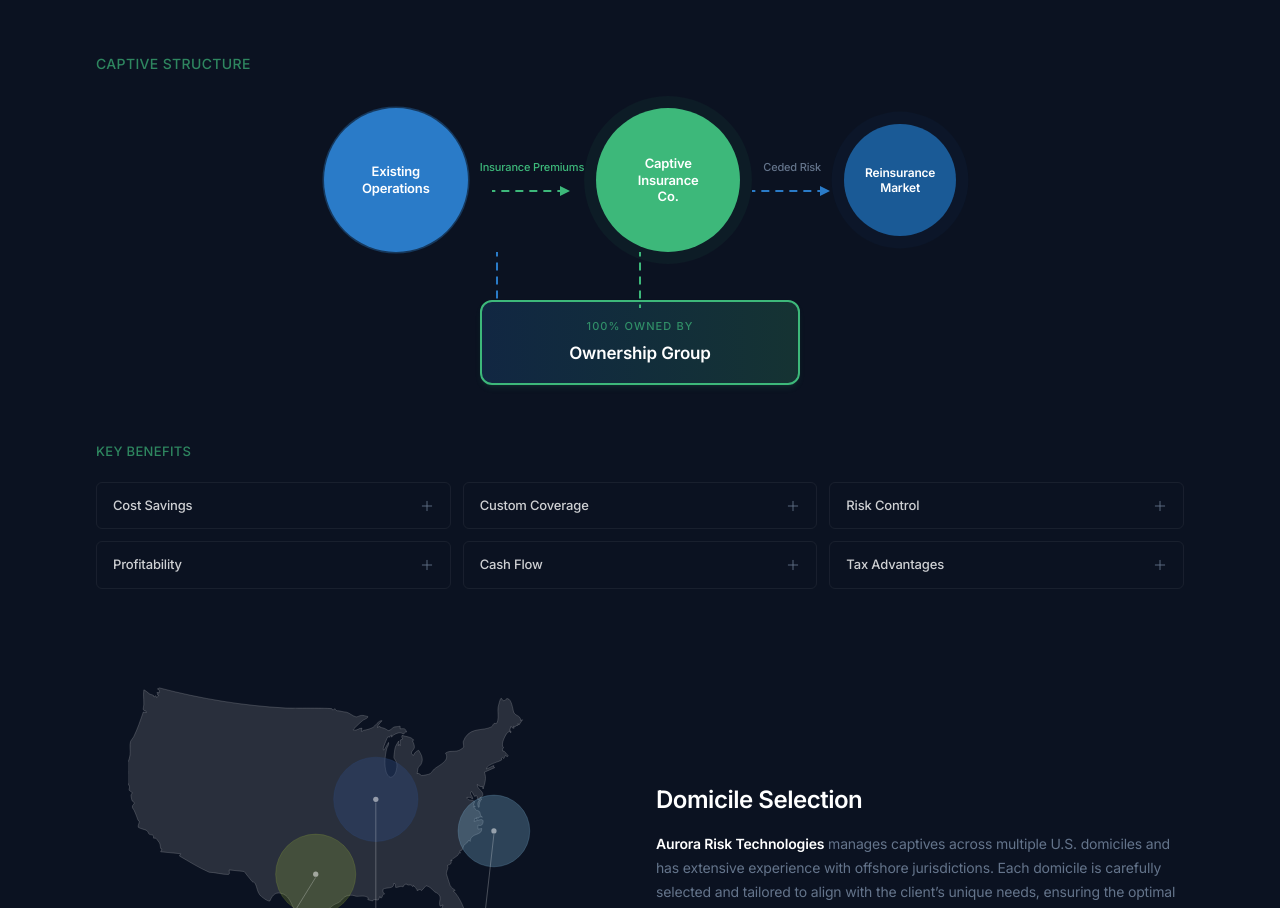
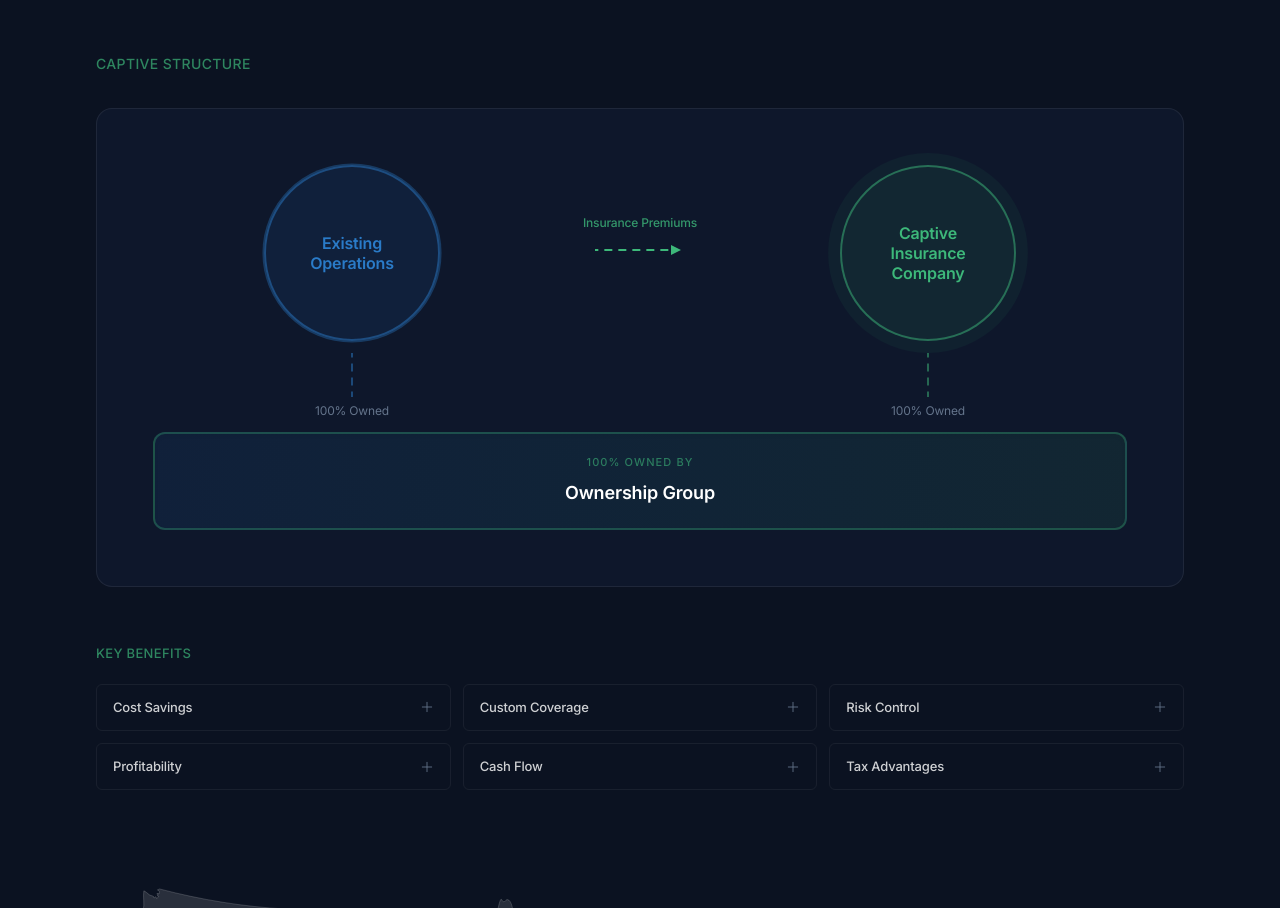
Before and after one commit to alexanderjoo-max/aurora, a website built with Vite: page index2.html in a window 1280 px wide. Shown: the part 2511-3419 px from the top of the page. Built offline with nearby package versions, Linux system fonts and the light colour scheme.

Commit message:
Redesign Captive Structure infographic layout
- Remove Reinsurance Market node
- Use CSS grid to perfectly center connector lines under each circle
- Extend Ownership Group box to full width of graphic
- Wrap entire infographic in a background section box

Co-Authored-By: Claude Sonnet 4.6 <noreply@anthropic.com>

```diff
--- a/index2.html
+++ b/index2.html
@@ -226,77 +226,61 @@
       </style>
       <div class="mb-14">
         <h3 class="text-[14px] font-medium text-aurora-green/70 tracking-wide uppercase mb-8">Captive Structure</h3>
-        <div class="relative max-w-2xl mx-auto">
 
-          <!-- Row 1: Operations → Captive → Reinsurance -->
-          <div class="flex items-center justify-center gap-0 mb-0">
+        <!-- Outer section box -->
+        <div class="rounded-2xl border border-white/[0.07] bg-aurora-navy-light/60 p-8 lg:p-14">
+          <!-- CSS Grid: left-col | arrow-col | right-col -->
+          <div class="grid items-start" style="grid-template-columns:1fr auto 1fr">
 
-            <!-- Existing Operations -->
+            <!-- LEFT CIRCLE -->
             <div class="flex flex-col items-center">
-              <div class="pulse-blue w-36 h-36 rounded-full bg-aurora-blue flex items-center justify-center shadow-lg shadow-aurora-blue/40">
-                <span class="text-[13px] font-semibold text-white text-center leading-tight px-3">Existing<br/>Operations</span>
+              <div class="pulse-blue w-36 h-36 sm:w-44 sm:h-44 rounded-full bg-aurora-blue/10 border-2 border-aurora-blue/50 flex items-center justify-center shadow-lg shadow-aurora-blue/20">
+                <span class="text-[14px] sm:text-[16px] font-semibold text-aurora-blue text-center leading-tight px-4">Existing<br/>Operations</span>
               </div>
             </div>
 
-            <!-- Arrow right: Premiums -->
-            <div class="flex flex-col items-center mx-3">
-              <span class="text-[11px] text-aurora-green font-medium mb-1 whitespace-nowrap">Insurance Premiums</span>
-              <svg width="80" height="20" viewBox="0 0 80 20">
-                <line class="captive-flow-h" x1="0" y1="10" x2="68" y2="10" stroke="#3db87a" stroke-width="2"/>
-                <path d="M68 5 L78 10 L68 15 Z" fill="#3db87a"/>
+            <!-- ARROW -->
+            <div class="flex flex-col items-center justify-center px-8 pt-12 gap-2">
+              <span class="text-[12px] text-aurora-green/80 font-medium whitespace-nowrap">Insurance Premiums</span>
+              <svg width="90" height="20" viewBox="0 0 90 20">
+                <line class="captive-flow-h" x1="0" y1="10" x2="76" y2="10" stroke="#3db87a" stroke-width="2"/>
+                <path d="M76 5 L86 10 L76 15 Z" fill="#3db87a"/>
               </svg>
             </div>
 
-            <!-- Captive Insurance Company -->
+            <!-- RIGHT CIRCLE -->
             <div class="flex flex-col items-center">
-              <div class="pulse-green w-36 h-36 rounded-full bg-aurora-green flex items-center justify-center shadow-lg shadow-aurora-green/40">
-                <span class="text-[13px] font-semibold text-white text-center leading-tight px-3">Captive<br/>Insurance<br/>Co.</span>
+              <div class="pulse-green w-36 h-36 sm:w-44 sm:h-44 rounded-full bg-aurora-green/10 border-2 border-aurora-green/50 flex items-center justify-center shadow-lg shadow-aurora-green/20">
+                <span class="text-[14px] sm:text-[16px] font-semibold text-aurora-green text-center leading-tight px-4">Captive<br/>Insurance<br/>Company</span>
               </div>
             </div>
 
-            <!-- Arrow right: Ceded Risk -->
-            <div class="flex flex-col items-center mx-3">
-              <span class="text-[11px] text-aurora-muted font-medium mb-1 whitespace-nowrap">Ceded Risk</span>
-              <svg width="80" height="20" viewBox="0 0 80 20">
-                <line class="captive-flow-h" x1="0" y1="10" x2="68" y2="10" stroke="#2a7bc8" stroke-width="2"/>
-                <path d="M68 5 L78 10 L68 15 Z" fill="#2a7bc8"/>
+            <!-- LEFT LINE + LABEL -->
+            <div class="flex flex-col items-center pt-3">
+              <svg width="4" height="44" viewBox="0 0 4 44">
+                <line class="captive-flow-v" x1="2" y1="0" x2="2" y2="44" stroke="rgba(42,123,200,0.5)" stroke-width="2"/>
               </svg>
+              <span class="text-[12px] text-aurora-muted mt-1">100% Owned</span>
             </div>
 
-            <!-- Reinsurance Market -->
-            <div class="flex flex-col items-center">
-              <div class="pulse-gold w-28 h-28 rounded-full bg-aurora-blue-dark flex items-center justify-center shadow-lg shadow-aurora-blue-dark/40">
-                <span class="text-[12px] font-semibold text-white text-center leading-tight px-2">Reinsurance<br/>Market</span>
-              </div>
+            <!-- MIDDLE SPACER -->
+            <div></div>
+
+            <!-- RIGHT LINE + LABEL -->
+            <div class="flex flex-col items-center pt-3">
+              <svg width="4" height="44" viewBox="0 0 4 44">
+                <line class="captive-flow-v" x1="2" y1="0" x2="2" y2="44" stroke="rgba(61,184,122,0.5)" stroke-width="2"/>
+              </svg>
+              <span class="text-[12px] text-aurora-muted mt-1">100% Owned</span>
             </div>
+
+            <!-- FULL-WIDTH OWNERSHIP BOX -->
+            <div class="col-span-3 mt-3 rounded-xl border-2 border-aurora-green/30 bg-gradient-to-r from-aurora-blue/10 to-aurora-green/10 py-5 text-center shadow-inner">
+              <p class="text-[11px] font-medium text-aurora-green/60 tracking-widest uppercase mb-1.5">100% Owned By</p>
+              <span class="text-[18px] font-semibold text-white">Ownership Group</span>
+            </div>
+
           </div>
-
-          <!-- Vertical connectors down from Operations and Captive -->
-          <div class="flex justify-center gap-0 mt-0">
-            <div class="flex justify-center" style="width:144px">
-              <svg width="4" height="48" viewBox="0 0 4 48">
-                <line class="captive-flow-v" x1="2" y1="0" x2="2" y2="48" stroke="#2a7bc8" stroke-width="2"/>
-              </svg>
-            </div>
-            <!-- spacer matching arrows + captive circle -->
-            <div style="width:286px"></div>
-          </div>
-
-          <!-- Bottom: Ownership Group spanning under both circles -->
-          <div class="flex justify-center">
-            <div class="rounded-xl border-2 border-aurora-green bg-gradient-to-r from-aurora-blue/20 to-aurora-green/20 px-16 py-4 text-center shadow-md shadow-aurora-green/10" style="min-width:320px">
-              <p class="text-[11px] font-medium text-aurora-green/70 tracking-widest uppercase mb-1">100% Owned By</p>
-              <span class="text-[17px] font-semibold text-white">Ownership Group</span>
-            </div>
-          </div>
-
-          <!-- Vertical connector up from Captive to Ownership -->
-          <div class="absolute" style="left:50%;top:144px;transform:translateX(-50%)">
-            <svg width="4" height="56" viewBox="0 0 4 56">
-              <line class="captive-flow-v" x1="2" y1="0" x2="2" y2="56" stroke="#3db87a" stroke-width="2"/>
-            </svg>
-          </div>
-
         </div>
       </div>
 
```
